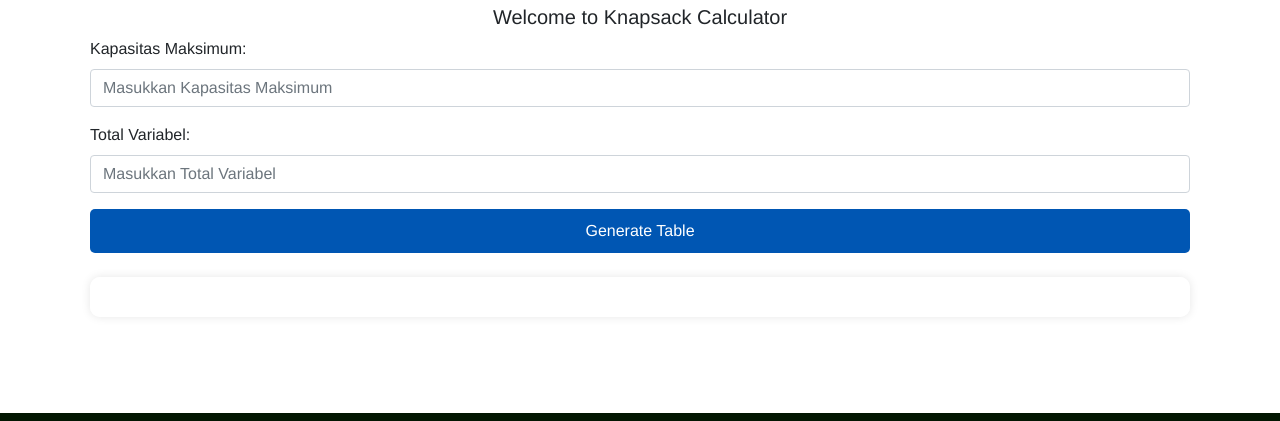
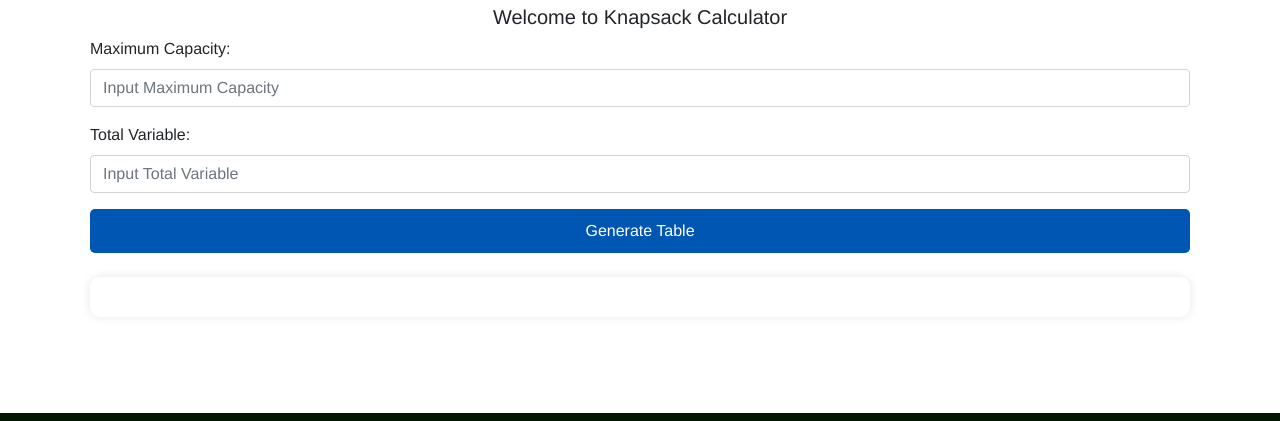
Before and after one commit to codzing/Knapsack-RO, a plain HTML site: page index.html in a window 1280 px wide. Shown: the part 149-570 px from the top of the page. Drawn offline with nearby package versions, Linux system fonts and the light colour scheme.

Commit message:
Update index.html

```diff
--- a/index.html
+++ b/index.html
@@ -27,12 +27,12 @@
         <h1 class="text-center">Knapsack Calculator</h1>
         <h5 class="text-center-welcome">Welcome to Knapsack Calculator</h5>
         <div class="form-group">
-            <label for="cap">Kapasitas Maksimum:</label>
-            <input type="number" class="form-control" id="cap" placeholder="Masukkan Kapasitas Maksimum" step="1" required>
+            <label for="cap">Maximum Capacity:</label>
+            <input type="number" class="form-control" id="cap" placeholder="Input Maximum Capacity" step="1" required>
         </div>
         <div class="form-group">
-            <label for="total">Total Variabel:</label>
-            <input type="number" class="form-control" id="total" placeholder="Masukkan Total Variabel" step="1" required>
+            <label for="total">Total Variable:</label>
+            <input type="number" class="form-control" id="total" placeholder="Input Total Variable" step="1" required>
         </div>
         <button class="btn btn-primary btn-block" onclick="generatetbl()">Generate Table</button>
 
```
